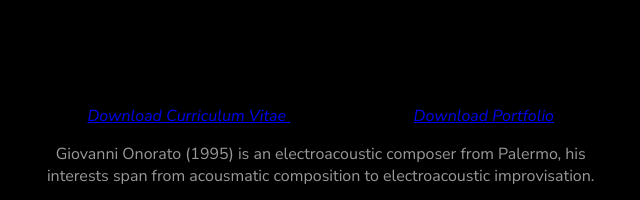
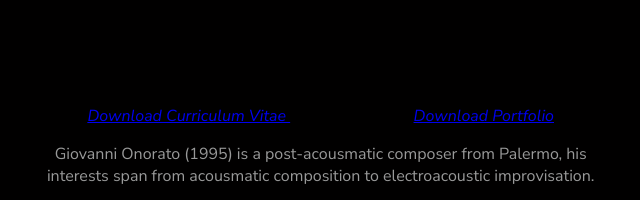
Before and after one commit to gionogio/giovanni-onorato, a plain HTML site: page about.html in a window 1280 px wide. Shown: the top 200 px of the page, 391-1031 px from the left. Drawn offline with Linux system fonts and the light colour scheme.

Commit message:
update_portfolio_update_PostAcousm

```diff
--- a/about.html
+++ b/about.html
@@ -36,7 +36,7 @@
                     </p>
                     <div class="spacer"></div>
                     <p>
-                        Giovanni Onorato (1995) is an electroacoustic composer from Palermo, his interests span from acousmatic composition to electroacoustic improvisation.
+                        Giovanni Onorato (1995) is a post-acousmatic composer from Palermo, his interests span from acousmatic composition to electroacoustic improvisation.
                     </p>
                     <p>
                         He holds an Electronic Music bachelor’s degree at Conservatorio G.B. Martini in Bologna and is currently enrolled for the Electroacoustic Composition master program at Royal College of Music in Stockholm.
```
Also changed, not shown: 1 other file.
